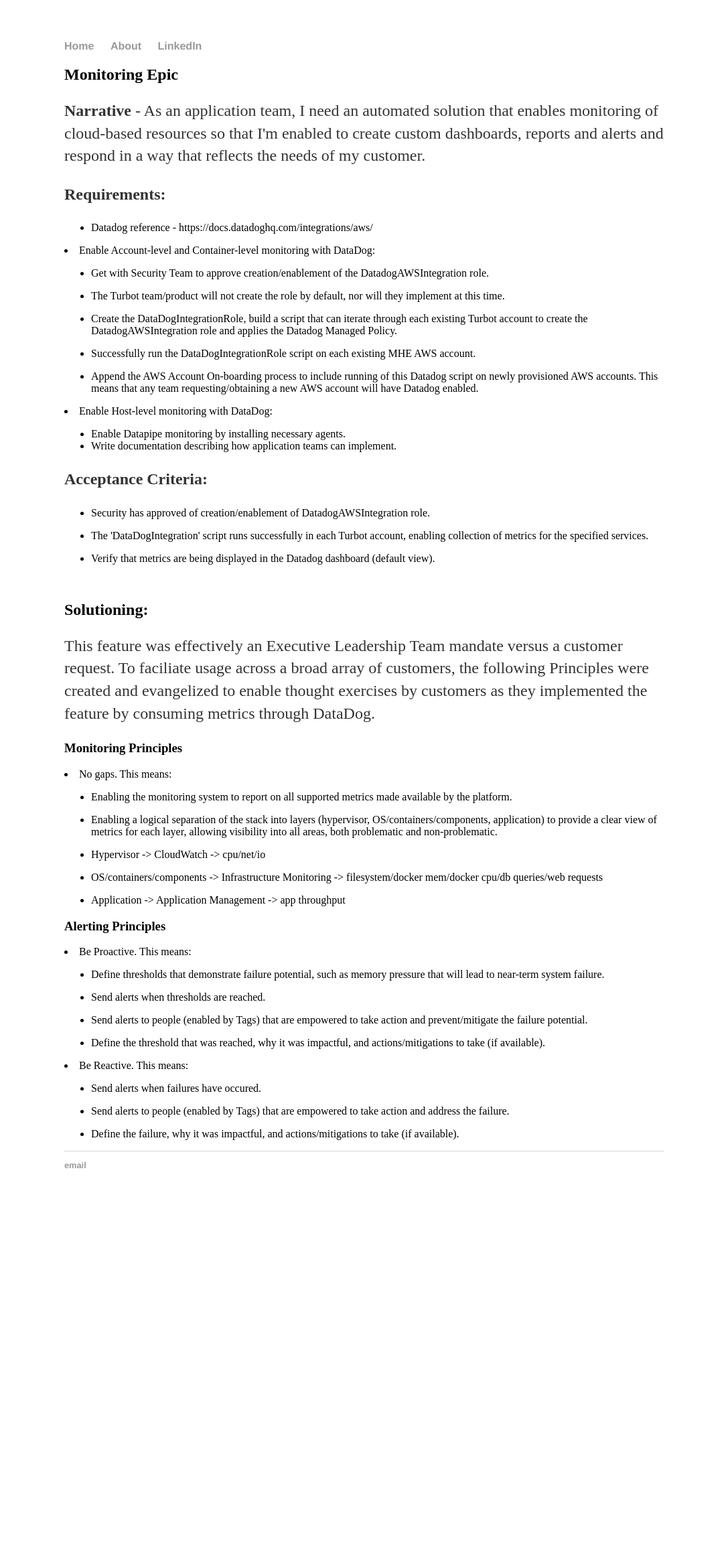
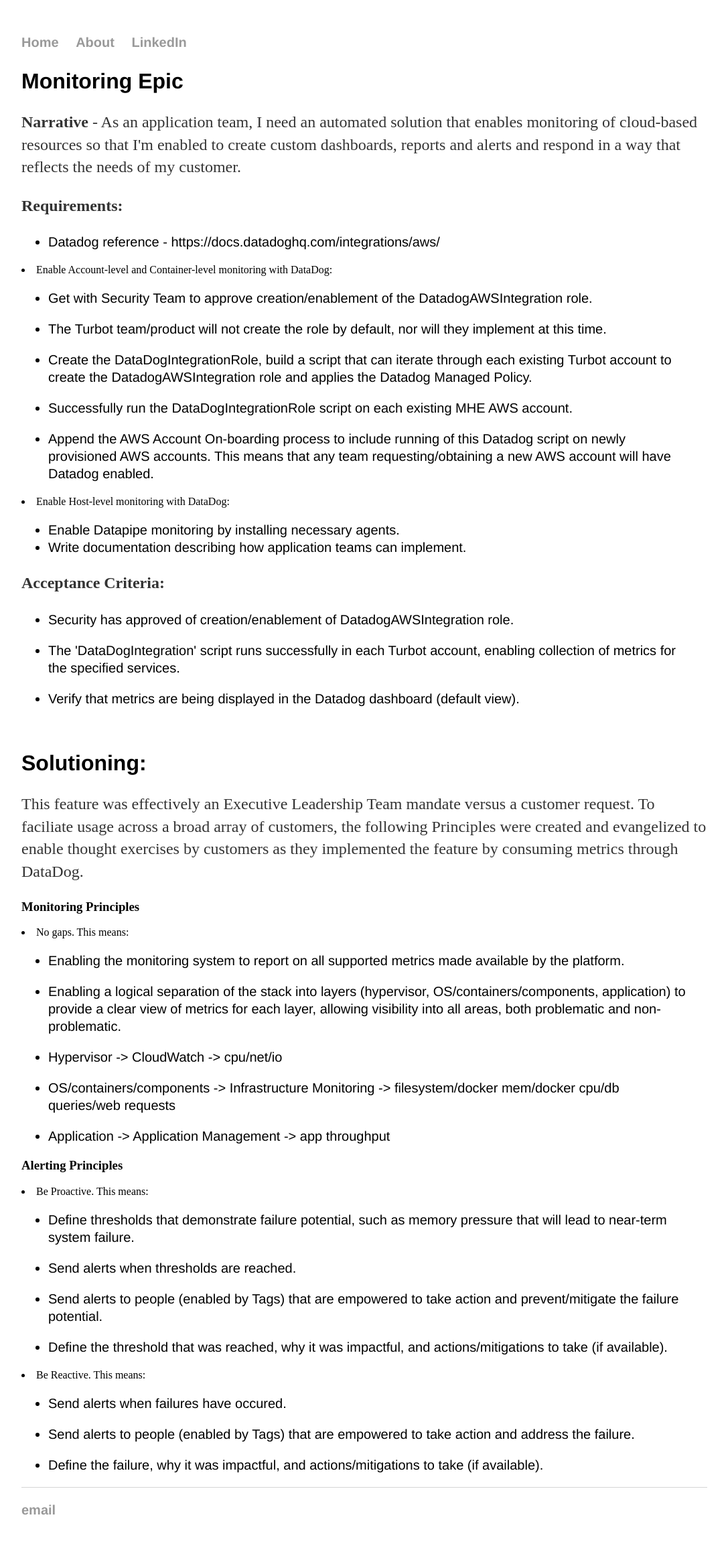
Before and after one commit to sjpigeon/Product-Management, a Jekyll site: the page built from monitoring.html, in a window 1280 px wide. Shown: the whole page at 67% size, without its empty margins (96-1183 px from the left). Built offline with Jekyll 4.4.1, drawn with Linux system fonts in a browser that asks for light colours; before the commit the page ends 1807 px from its top, so only the background shows below that.

Commit message:
Add files via upload
new deploy

```diff
--- a/css/main.css
+++ b/css/main.css
@@ -1,33 +1,53 @@
 body {
-    margin: 60px auto;
-    width: 70%;
+    margin: 50px auto;
+    width: 80%;
 }
+
 nav ul, footer ul {
     font-family:'Helvetica', 'Arial', 'Sans-Serif';
     padding: 0px;
     list-style: none;
     font-weight: bold;
 }
+
 nav ul li, footer ul li {
     display: inline;
     margin-right: 20px;
 }
+
 a {
     text-decoration: none;
     color: #999;
 }
+
 a:hover {
     text-decoration: underline;
 }
+
 h1 {
     font-size: 3em;
     font-family:'Helvetica', 'Arial', 'Sans-Serif';
 }
+
+h2 {
+    font-size: 2em;
+    font-family:'Helvetica', 'Arial', 'Sans-Serif';
+}
+
+ul {
+    margin-right: 20px;
+    font-size: 20px;
+    font-family:'Helvetica';
+    line-height: 1.3em;
+}
+
+
 p {
     font-size: 1.5em;
     line-height: 1.4em;
     color: #333;
 }
+
 footer {
     border-top: 1px solid #d5d5d5;
     font-size: .8em;
@@ -41,3 +61,18 @@ ul.posts {
 ul.posts li {
     list-style: none;
 }
+ul.a {
+    list-style-type: circle;
+}
+
+ul.b {
+    list-style-type: square;
+}
+
+ol.c {
+    list-style-type: upper-roman;
+}
+
+ol.d {
+    list-style-type: lower-alpha;
+}
```
